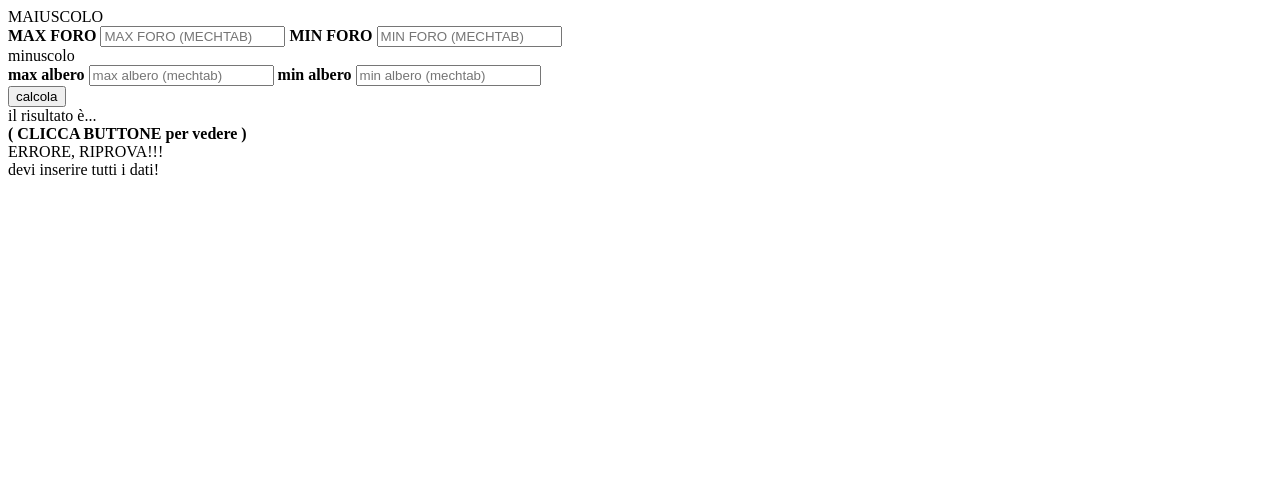
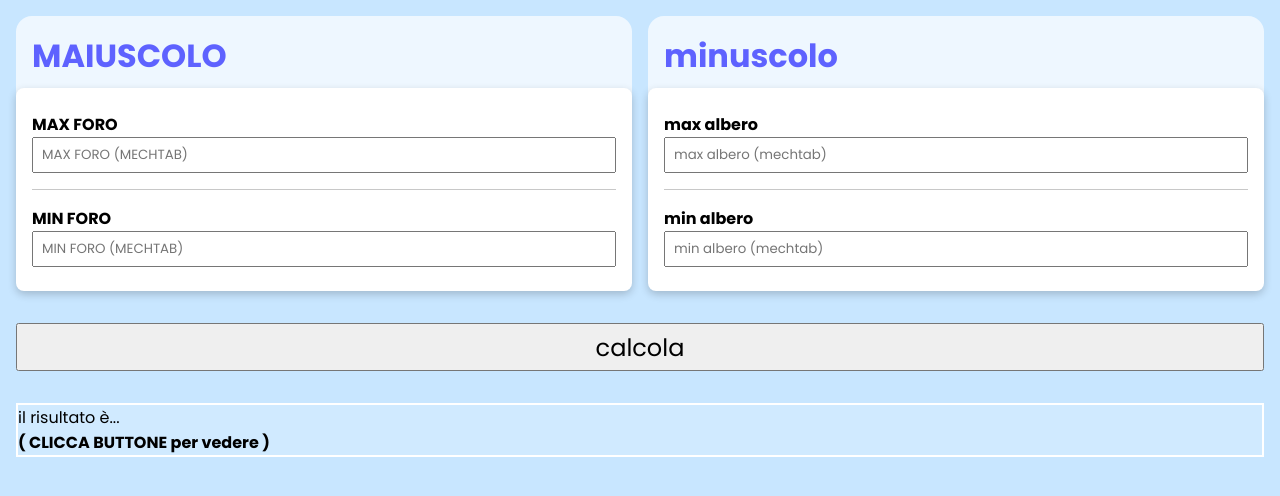
Before and after one commit to Laaouatni/meccanicAPP, a plain HTML site: page docs/index.html in a window 1280 px wide. Drawn offline with Linux system fonts and the light colour scheme.

Commit message:
solved finally the bug in vercel

```diff
--- a/docs/style.css
+++ b/docs/style.css
@@ -1 +1 @@
-@import url("docs/import/import.css");
+@import url("/docs/import/import.css");
```
